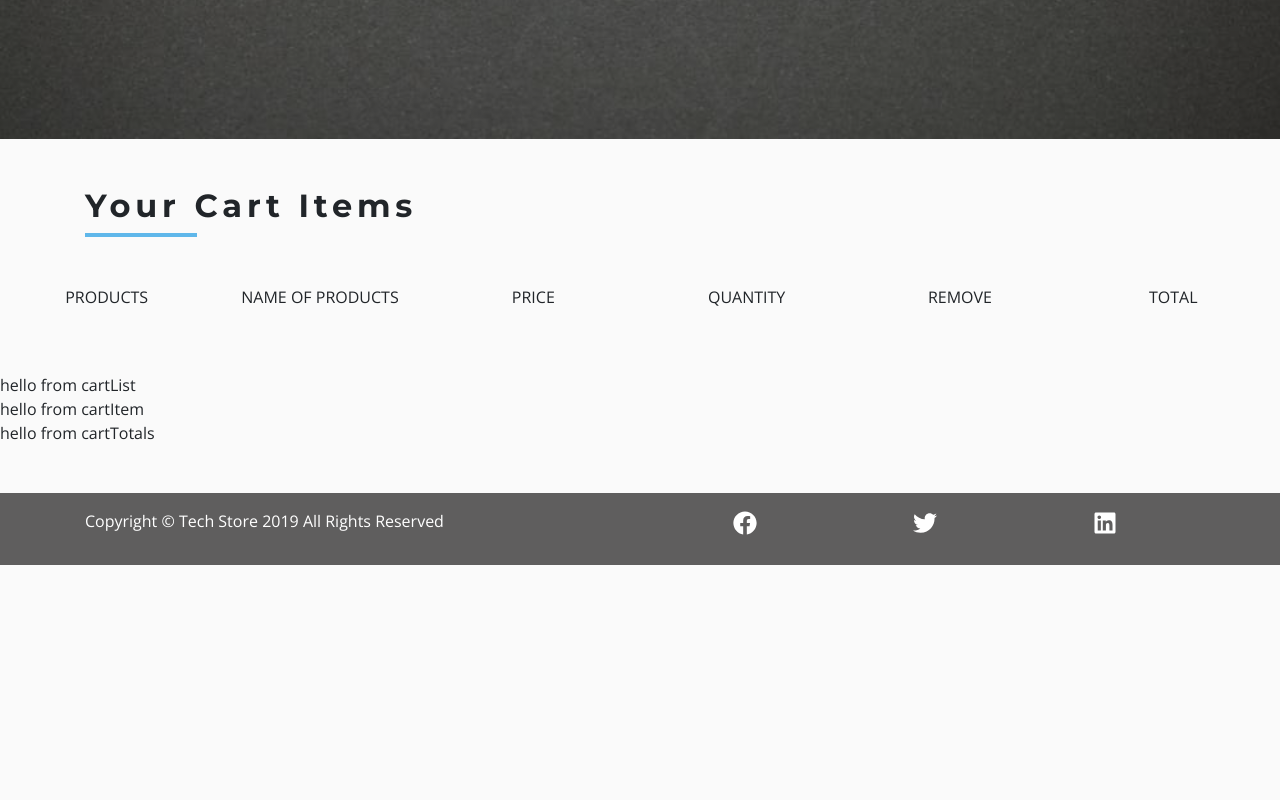
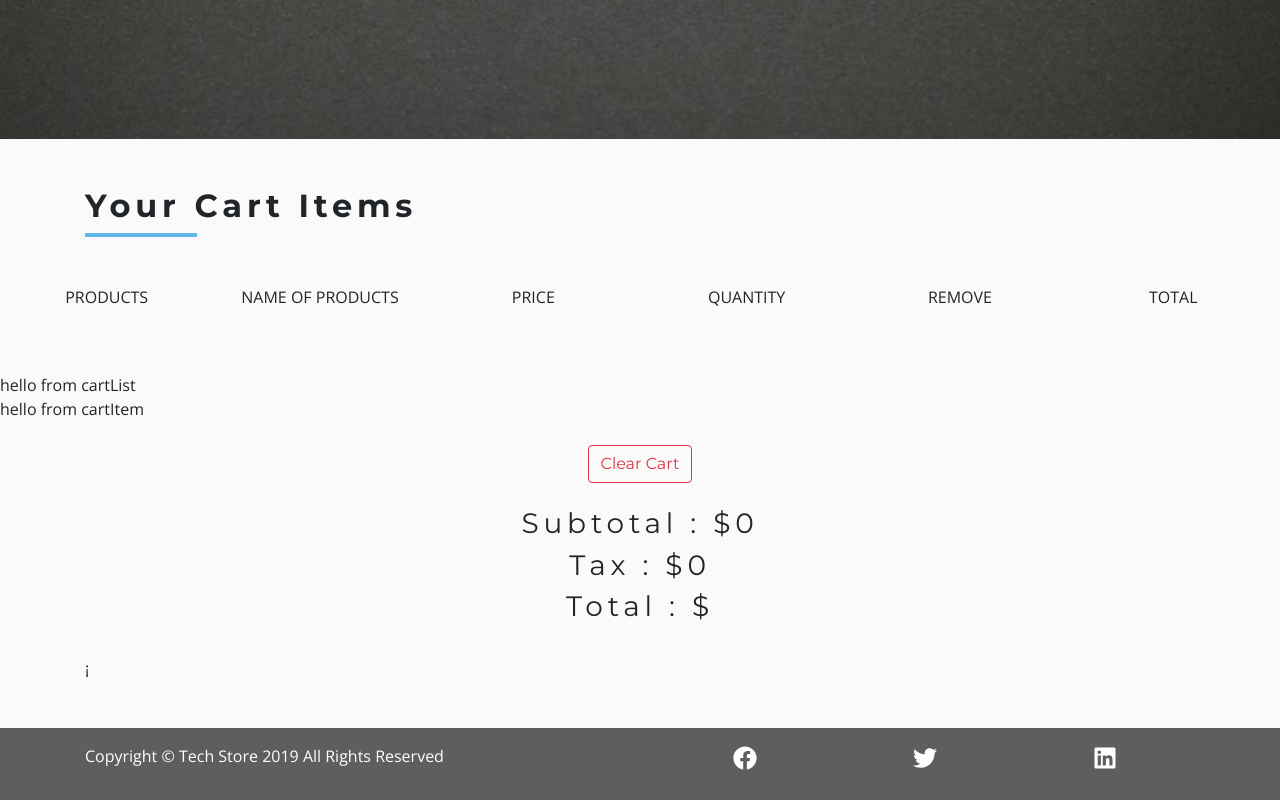
Before and after one commit to LaGemYo/tech-store, a React (Create React App) app: page /cart in a window 1280 px wide. Shown: the part 402-1202 px from the top of the page. Before the commit the page ends 967 px from the top, so only its background shows below. Built offline with nearby package versions, Linux system fonts and the light colour scheme.

Commit message:
component CartTotals done

```diff
--- a/src/components/CartPage/CartTotals.js
+++ b/src/components/CartPage/CartTotals.js
@@ -1,9 +1,25 @@
 import React from 'react';
+import {ProductConsumer} from '../../context';
+
 
 export default function CartTotals() {
     return (
-        <div>
-            hello from cartTotals
+        <div className="container">
+            <div className="row">
+                <ProductConsumer>
+                    {value => {
+                        const {clearCart, cartSubTotal, cartTax, cartTotal} = value;
+                        return <div className="col text-title text-center my-4">
+                            <button className="btn btn-outline-danger text-capitalize mb-4" onClick={clearCart}>
+                                Clear cart
+                            </button>
+                            <h3>subtotal : ${cartSubTotal}</h3>
+                            <h3>tax : ${cartTax}</h3>
+                            <h3>total : ${cartTotal}</h3>
+                        </div>
+                    }}
+                </ProductConsumer>
+            </div>¡
         </div>
     )
 }
```
